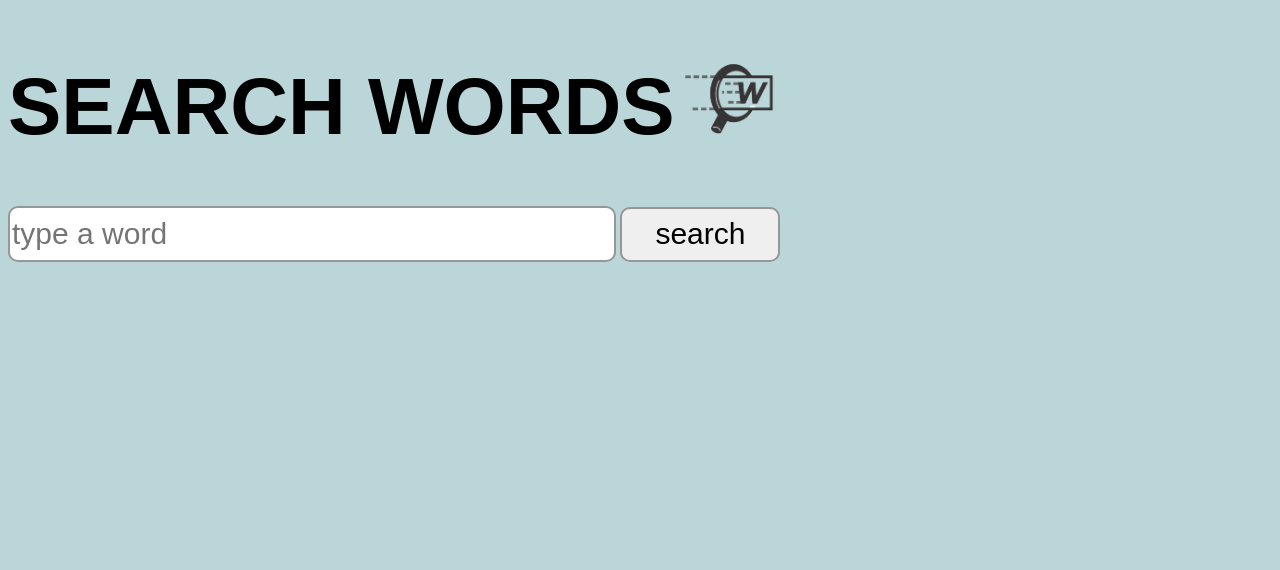
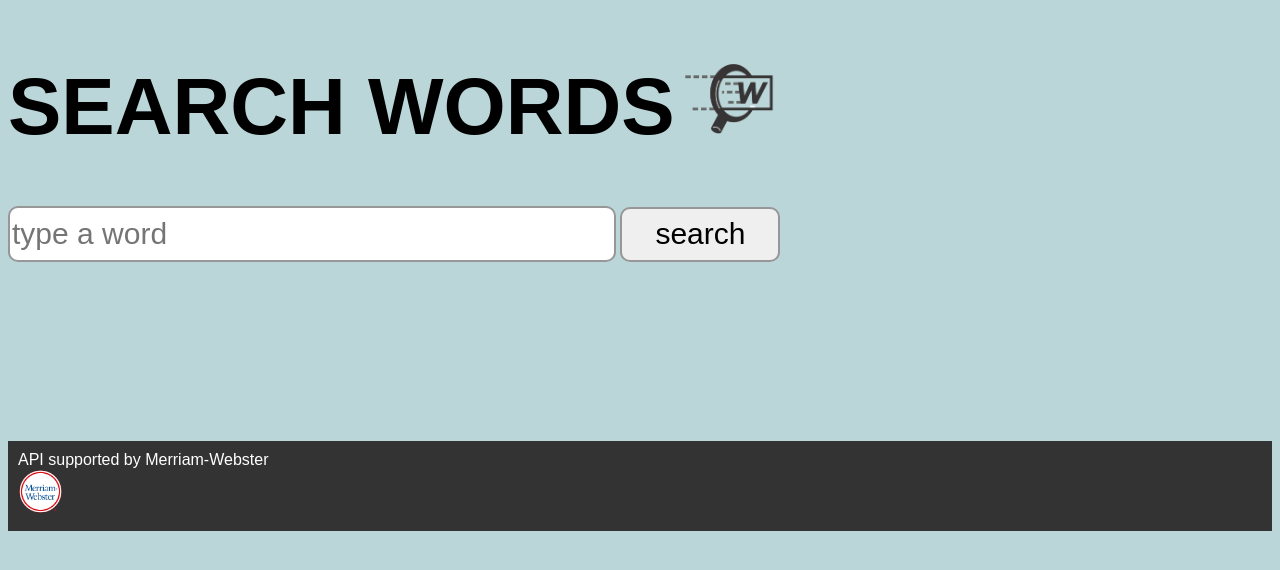
Before and after one commit to acronym1986/js-project-mode, a plain HTML site: page index.html in a window 1280 px wide. Drawn offline with Linux system fonts and the light colour scheme.

Commit message:
html css updated

```diff
--- a/index.html
+++ b/index.html
@@ -36,6 +36,18 @@
 
      </div>
 
+
+     <footer>
+
+        <p class="supportBy">API supported by Merriam-Webster  <br>
+         <a href="https://dictionaryapi.com/">
+         <img src="./image/Merriam-Webster_logo.svg.png" width="45" height="45" href = "https://dictionaryapi.com/" >
+         </a>
+        </p>
+
+
+     </footer>
+
      <script src="script.js"></script>
   </body>
 
--- a/style.css
+++ b/style.css
@@ -7,6 +7,9 @@ body {
     visibility: hidden;
 }
 
+.displaySearch div{
+  padding-top:3px
+}
 
 .header h1 {
   font-size: 80px;
@@ -42,3 +45,14 @@ p{
   left: 10px;
   top: 10px;
 }
+
+footer {
+	position: relative;
+	height: 90px;
+    background-color: #333333;
+}
+
+p.supportBy {
+	position: absolute;
+    color: #fff;
+}
```
Also changed, not shown: image/Merriam-Webster_logo.svg.png (added), 1 other file.
